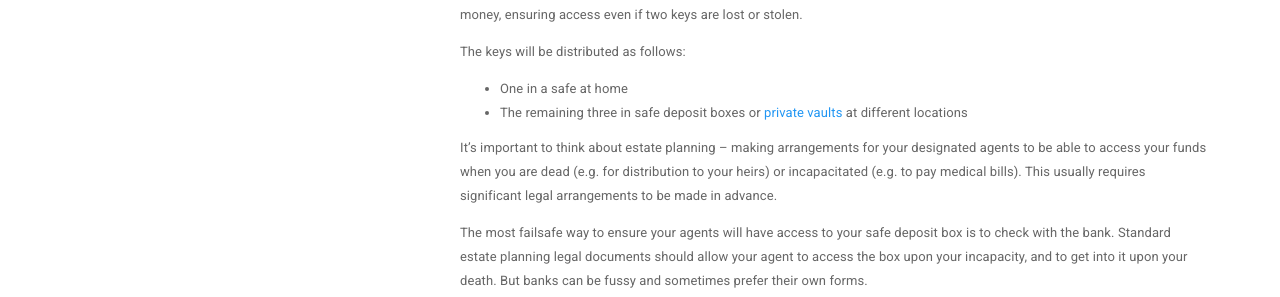
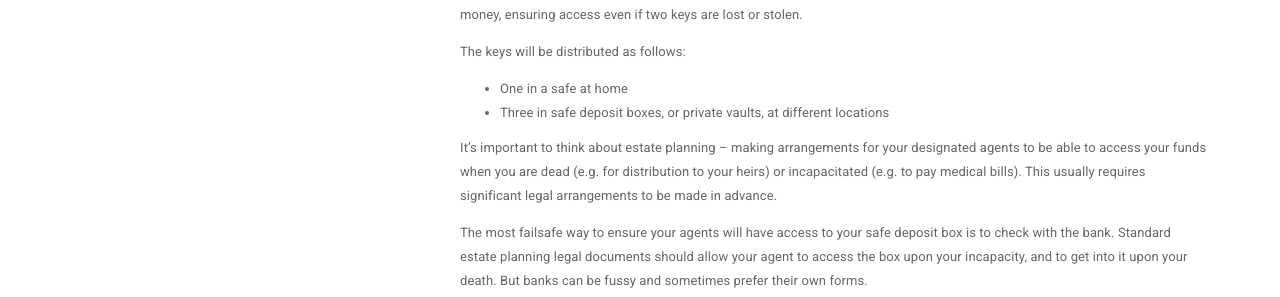
Before and after one commit to GlacierProtocol/glacierprotocol.github.io, a Jekyll site: the page built from _docs/overview/multi-signature-security.md, in a window 1280 px wide and 900 px high, scrolled down 1222 px. Shown: the part 155-452 px from the top of the window. Built offline with Jekyll 4.4.1, drawn with Linux system fonts in a browser that asks for light colours; nearby versions of some CDN libraries.

Commit message:
Link removed - Too US-centric

```diff
--- a/_docs/overview/multi-signature-security.md
+++ b/_docs/overview/multi-signature-security.md
@@ -65,8 +65,7 @@ stolen.
 The keys will be distributed as follows:
 
 * One in a safe at home
-* The remaining three in safe deposit boxes or [private vaults](https://www.google.com/search?q=private+safe+deposit+box) at
-different locations
+* Three in safe deposit boxes, or private vaults, at different locations
 
 It's important to think about estate planning -- making
 arrangements for your designated agents to be able to access your funds when
```
